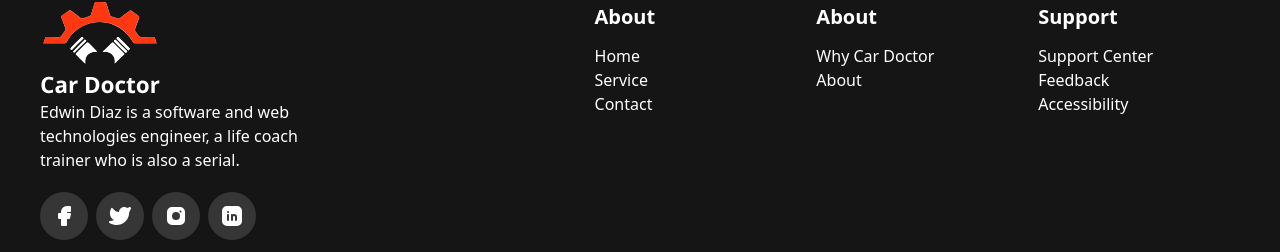
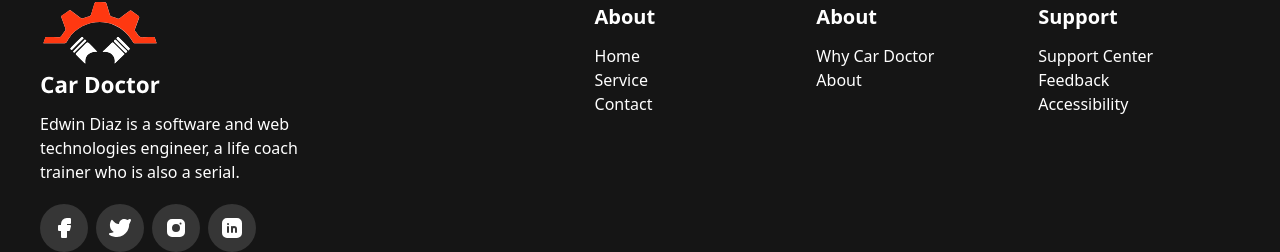
Before and after one commit to absoftlabs/car-doctor-pro, a Next.js app: page / in a window 1280 px wide. Shown: the part 1673-1925 px from the top of the page. Built offline with nearby package versions, Linux system fonts and the light colour scheme; no server answers; the database is empty.

Commit message:
some design updated

```diff
--- a/src/components/Common/Footer.jsx
+++ b/src/components/Common/Footer.jsx
@@ -10,7 +10,7 @@ export default function Footer() {
             <div className="grid grid-cols-11 gap-5 w-full md:w-[1200px] mx-auto">
                 <div className="col-span-11 md:col-span-5">
                     <Image src={logo} height={80} width={120} alt='logo' />
-                    <p className='text-white text-[14px] md:text-[16px]'>Edwin Diaz is a software and web<br></br> technologies engineer, a life coach<br></br> trainer who is also a serial.</p>
+                    <p className='text-white text-[14px] md:text-[16px] mt-3'>Edwin Diaz is a software and web<br></br> technologies engineer, a life coach<br></br> trainer who is also a serial.</p>
                     <div className="flex gap-2 items-center text-white mt-5">
                         <p className='bg-[#363636] p-3 rounded-full cursor-pointer active:scale-90 transition-all'><IconBrandFacebookFilled/></p>
                         <p className='bg-[#363636] p-3 rounded-full cursor-pointer active:scale-90 transition-all'><IconBrandTwitterFilled/></p>
--- a/src/components/Home/Products.jsx
+++ b/src/components/Home/Products.jsx
@@ -4,6 +4,7 @@ import Image from 'next/image';
 import React from 'react'
 
 export default async function Products() {
+
     const serviceCollection = dbConnect(collectionNamesObj.productCollection);
     const data = await serviceCollection.find({}).toArray();
     return (
@@ -17,7 +18,7 @@ export default async function Products() {
                 {
                     data.map(product => (
                         <div key={product._id} className="col-span-6 md:col-span-4 sweet-shadow rounded-xl overflow-hidden relative">
-                            <div className="bg-white rounded-full p-2 absolute z-50 right-[30px] top-[30px] hover:bg-info hover:text-white transition-all cursor-pointer active:scale-90">
+                            <div className="bg-white rounded-md text-info p-2 absolute z-50 right-[30px] top-[30px] hover:bg-info hover:text-white transition-all cursor-pointer active:scale-90">
                                 <IconShoppingBag />
                             </div>
                             <div className="card p-5 z-10">
```
